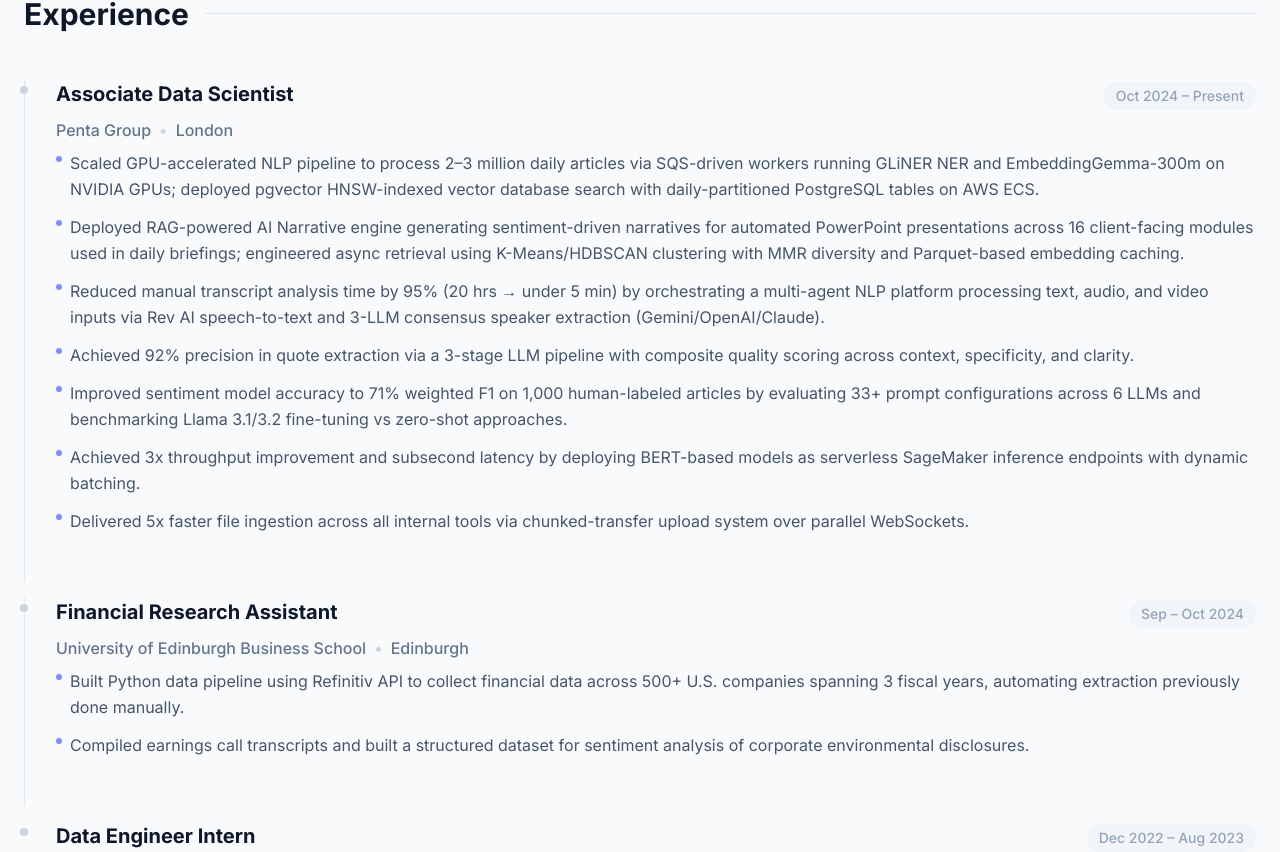
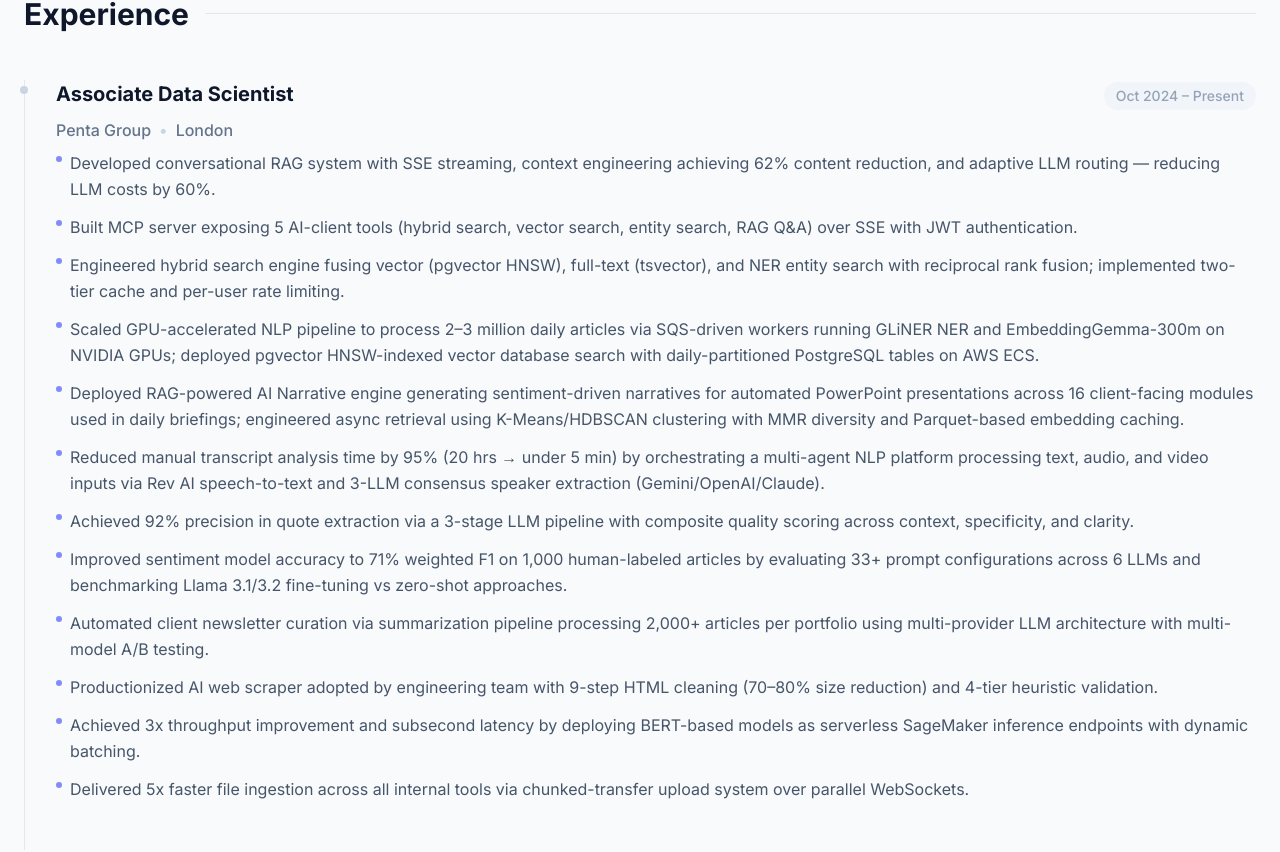
Before and after one commit to amannsyed/portfolio, a React (Vite) app: page / in a window 1280 px wide. Shown: the part 1227-2079 px from the top of the page. Built offline with nearby package versions, Linux system fonts and the light colour scheme.

Commit message:
Refine constants and enhance experience details
Updated the 'about' and 'footerText' fields for clarity and detail. Added new achievements to the experiences section.

```diff
--- a/constants.ts
+++ b/constants.ts
@@ -13,9 +13,9 @@
   profileImageUrl: "./aman_profile.jpg", // Update this to your image path
   tagline: "Building production-grade LLM systems and ML pipelines on AWS. Specialising in RAG architectures, multi-agent orchestration, and GPU-accelerated inference.",
   subTagline: "Cut manual analysis time by 95%. Processing millions of articles daily. Deployed across OpenAI, Gemini, and Claude.",
-  about: "**Associate Data Scientist** and **AI/ML Engineer** with **1.5+ years** delivering production-grade LLM systems and ML data pipelines on AWS. I work across the full ML lifecycle — from prompt engineering and model evaluation through to inference optimisation and production serving.\n\nAt Penta Group I've built **GPU-accelerated NLP pipelines** processing 2–3 million daily articles, deployed **RAG architectures** with vector database search at sub-500ms latency, and reduced manual transcript analysis time by 95% through **multi-agent orchestration**. I work across OpenAI, Gemini, and Anthropic Claude.",
+  about: "**Associate Data Scientist** and **AI/ML Engineer** with **1.5+ years** delivering production-grade LLM systems and ML data pipelines on AWS. I work across the full ML lifecycle — context engineering, prompt engineering, model evaluation, inference optimisation, and production serving.\n\nAt Penta Group I've built **GPU-accelerated NLP pipelines** processing 2–3 million daily articles, deployed **RAG architectures** with vector database search at sub-500ms latency, and reduced manual transcript analysis time by 95% through **multi-agent orchestration**. I work across OpenAI, Gemini, and Anthropic Claude.",
   coreStack: ["Python", "PyTorch", "FastAPI", "Docker", "PostgreSQL", "SageMaker"],
-  footerText: "Specialising in RAG architectures and multi-agent AI systems — building data intelligence tools for complex enterprise challenges."
+  footerText: "Specialising in RAG architectures, context engineering, and multi-agent AI systems — building data intelligence tools for enterprise challenges."
 };
 
 export const EXPERIENCES: Experience[] = [
@@ -25,11 +25,16 @@
     location: "London",
     period: "Oct 2024 – Present",
     achievements: [
+      "Developed conversational RAG system with SSE streaming, context engineering achieving 62% content reduction, and adaptive LLM routing — reducing LLM costs by 60%.",
+      "Built MCP server exposing 5 AI-client tools (hybrid search, vector search, entity search, RAG Q&A) over SSE with JWT authentication.",
+      "Engineered hybrid search engine fusing vector (pgvector HNSW), full-text (tsvector), and NER entity search with reciprocal rank fusion; implemented two-tier cache and per-user rate limiting.",
       "Scaled GPU-accelerated NLP pipeline to process 2–3 million daily articles via SQS-driven workers running GLiNER NER and EmbeddingGemma-300m on NVIDIA GPUs; deployed pgvector HNSW-indexed vector database search with daily-partitioned PostgreSQL tables on AWS ECS.",
       "Deployed RAG-powered AI Narrative engine generating sentiment-driven narratives for automated PowerPoint presentations across 16 client-facing modules used in daily briefings; engineered async retrieval using K-Means/HDBSCAN clustering with MMR diversity and Parquet-based embedding caching.",
       "Reduced manual transcript analysis time by 95% (20 hrs → under 5 min) by orchestrating a multi-agent NLP platform processing text, audio, and video inputs via Rev AI speech-to-text and 3-LLM consensus speaker extraction (Gemini/OpenAI/Claude).",
       "Achieved 92% precision in quote extraction via a 3-stage LLM pipeline with composite quality scoring across context, specificity, and clarity.",
       "Improved sentiment model accuracy to 71% weighted F1 on 1,000 human-labeled articles by evaluating 33+ prompt configurations across 6 LLMs and benchmarking Llama 3.1/3.2 fine-tuning vs zero-shot approaches.",
+      "Automated client newsletter curation via summarization pipeline processing 2,000+ articles per portfolio using multi-provider LLM architecture with multi-model A/B testing.",
+      "Productionized AI web scraper adopted by engineering team with 9-step HTML cleaning (70–80% size reduction) and 4-tier heuristic validation.",
       "Achieved 3x throughput improvement and subsecond latency by deploying BERT-based models as serverless SageMaker inference endpoints with dynamic batching.",
       "Delivered 5x faster file ingestion across all internal tools via chunked-transfer upload system over parallel WebSockets."
     ]
```
